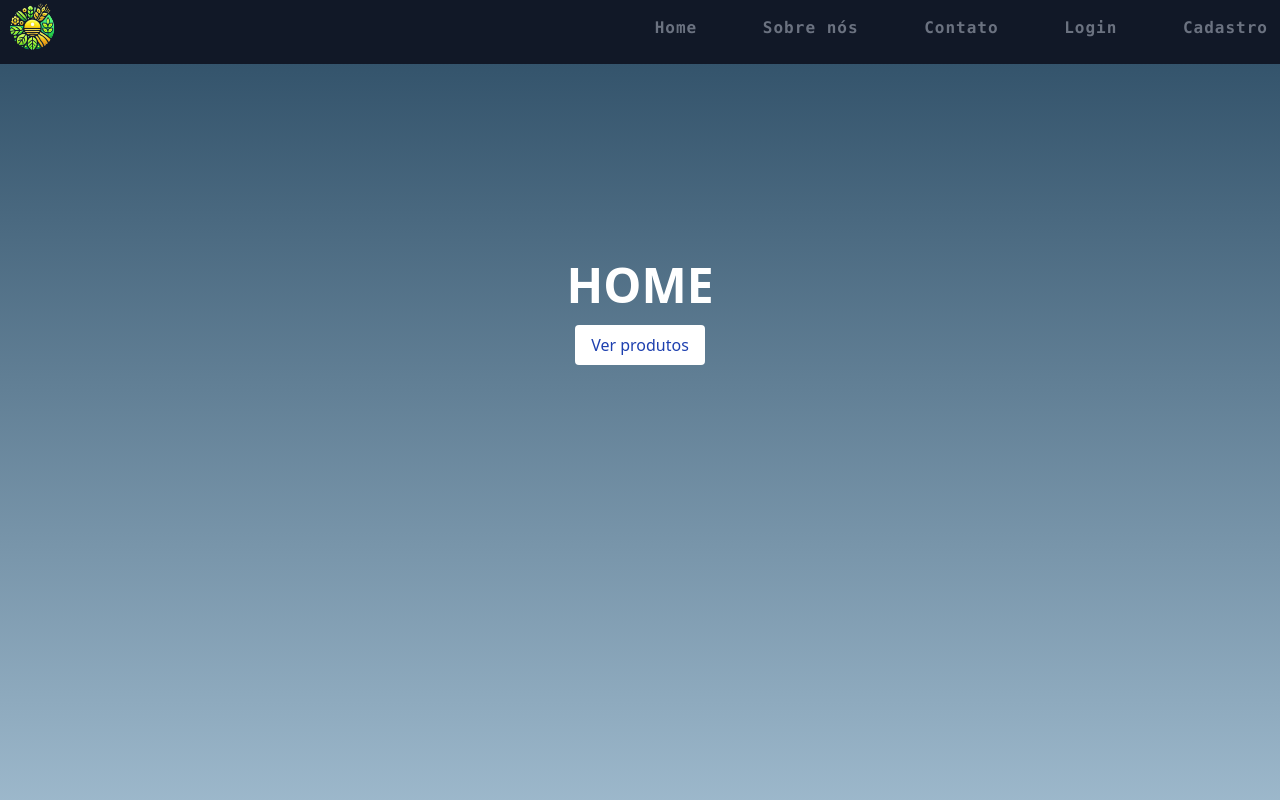
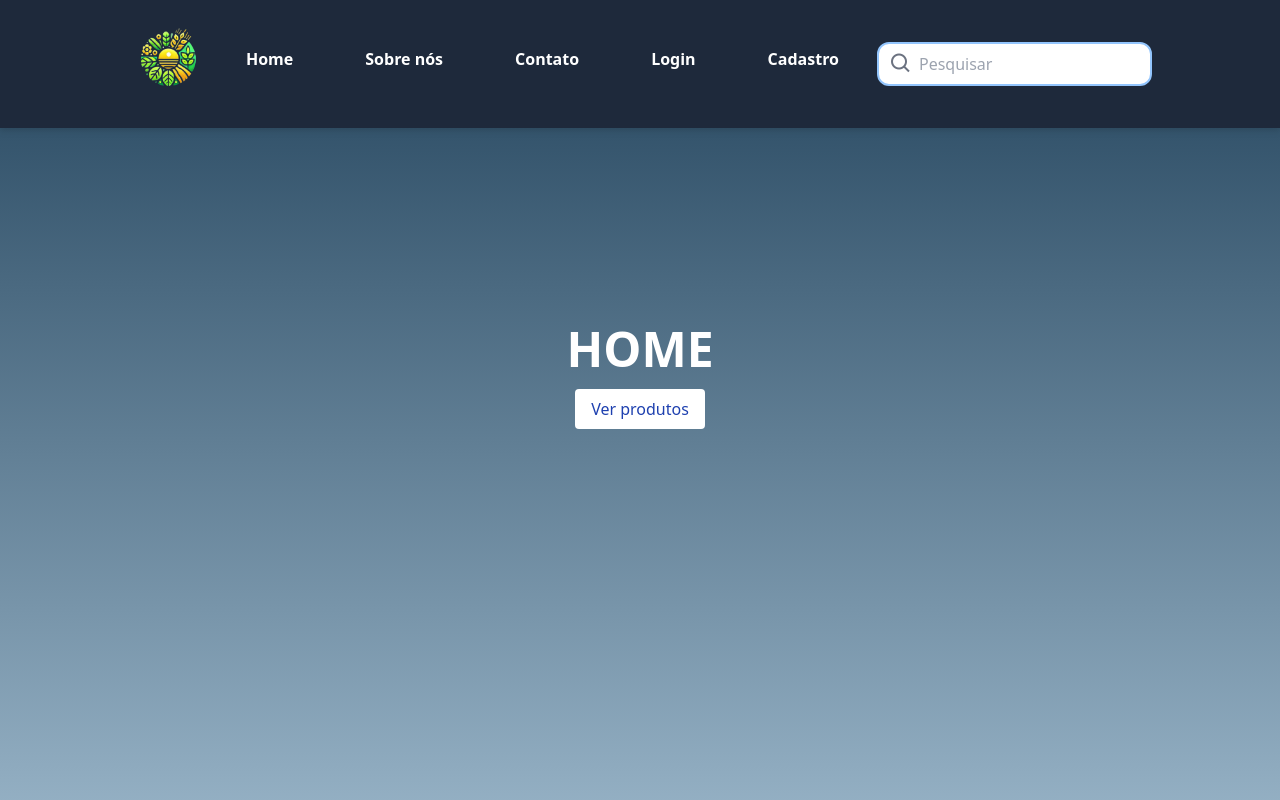
Before and after one commit to ceres03/frontend, a React (Vite) app: page / in a window 1280 px wide. Shown: the top 800 px of the page. Built offline with nearby package versions, Linux system fonts and the light colour scheme.

Commit message:
navbar responsiva

```diff
--- a/index.html
+++ b/index.html
@@ -5,6 +5,10 @@
     <link rel="icon" type="image/svg+xml" href="/vite.svg" />
     <meta name="viewport" content="width=device-width, initial-scale=1.0" />
     <title>Ceres</title>
+    <link
+      href="https://unpkg.com/boxicons@2.1.4/css/boxicons.min.css"
+      rel="stylesheet"
+    />
   </head>
   <body>
     <div id="root"></div>
--- a/src/components/Navbar/Navbar.css
+++ b/src/components/Navbar/Navbar.css
@@ -1,9 +1,6 @@
 .nav {
-  @apply relative ml-10 text-gray-500 font-mono font-bold tracking-[1px] hover:text-white hover:no-underline;
+  @apply p-3 hover:bg-slate-600 hover:text-white rounded-md transition-all cursor-pointer;
 }
-.nav::after {
-  @apply content-[''] bg-white h-[0.3px] w-[0%] left-0 -bottom-[0px] rounded-xl absolute duration-[0.5s];
+.lit {
+  @apply w-full text-center p-2 hover:bg-slate-600 rounded-md hover:text-white transition-all cursor-pointer list-none;
 }
-.nav:hover::after {
-  @apply w-[100%];
-}
--- a/src/components/Navbar/Navbar.tsx
+++ b/src/components/Navbar/Navbar.tsx
@@ -1,42 +1,75 @@
 import "./Navbar.css";
 import { Link } from "react-router-dom";
-import cereslogo from "../../assets/Ceres1.png";
+import cereslogo from "../../assets/ceres2.png";
+import { useState } from "react";
 
 function Navbar() {
+  const [isMenuOpen, setIsMenuOpen] = useState(false);
+
   return (
     <>
-      <nav className="bg-gray-900 flex justify-between items-center">
-        <div className="w-16">
-          <img src={cereslogo} alt="Logotipo" />
-        </div>
-        <div className="">
-          <ul className="flex items-center gap-[2vw] mr-3">
-            <li>
-              <Link to={"/Home"} className="nav">
-                Home
+      <nav className="flex justify-between items-center text-black py-6 px-8 md:px-32 drop-shadow-md bg-slate-800">
+        <Link to={"/Home"}>
+          <img
+            src={cereslogo}
+            alt="Logotipo"
+            className="w-20 hover:scale-105 transition-all"
+          />
         </Link>
+        <ul className="hidden xl:flex items-center gap-12 font-semibold text-base">
+          <li className="nav">
+            <Link to={"/Home"}>Home</Link>
           </li>
-            <li>
-              <Link to="/sobre" className="nav">
-                Sobre nós
-              </Link>
+          <li className="nav">
+            <Link to="/sobre">Sobre nós</Link>
           </li>
-            <li>
-              <Link to="/sobre" className="nav">
-                Contato
-              </Link>
+          <li className="nav">
+            <Link to="/sobre">Contato</Link>
           </li>
-            <li>
-              <Link to="/login" className="nav">
-                Login
-              </Link>
+          <li className="nav">
+            <Link to="/login">Login</Link>
           </li>
-            <li>
-              <Link to="/cadastro" className="nav">
-                Cadastro
-              </Link>
+          <li className="nav">
+            <Link to="/cadastro">Cadastro</Link>
           </li>
         </ul>
+        <div className="relative hidden md:flex items-center justify-center gap-3">
+          <i
+            className="bx bx-search
+          absolute left-3 text-2xl text-gray-500"
+          ></i>
+          <input
+            type="text"
+            placeholder="Pesquisar"
+            className="py-2 pl-10 rounded-xl border-2 border-blue-300 focus:bg-slate-100 focus:outline-sky-500"
+          />
+        </div>
+        <i
+          className=" bx bx-menu xl:hidden block text-5xl cursor-pointer"
+          onClick={() => setIsMenuOpen(!isMenuOpen)}
+        ></i>
+        <div
+          className={`absolute xl:hidden top-24 left-0 p-4 w-full bg-slate-800 flex flex-col items-center gap-6 font-semibold text-lg transform transition-transform ${
+            isMenuOpen ? "opacity-100" : "opacity-0"
+          }`}
+          style={{ transition: "transform 0.3s ease, opacity 0.3s ease" }}
+        >
+          {" "}
+          <li className="lit">
+            <Link to={"/Home"}>Home</Link>
+          </li>
+          <li className="lit">
+            <Link to="/sobre">Sobre nós</Link>
+          </li>
+          <li className="lit">
+            <Link to="/sobre">Contato</Link>
+          </li>
+          <li className="lit">
+            <Link to="/login">Login</Link>
+          </li>
+          <li className="lit">
+            <Link to="/cadastro">Cadastro</Link>
+          </li>
         </div>
       </nav>
     </>
```
Also changed, not shown: src/assets/ceres2.png (added). Lines whose indentation alone changed are shown as unchanged.
